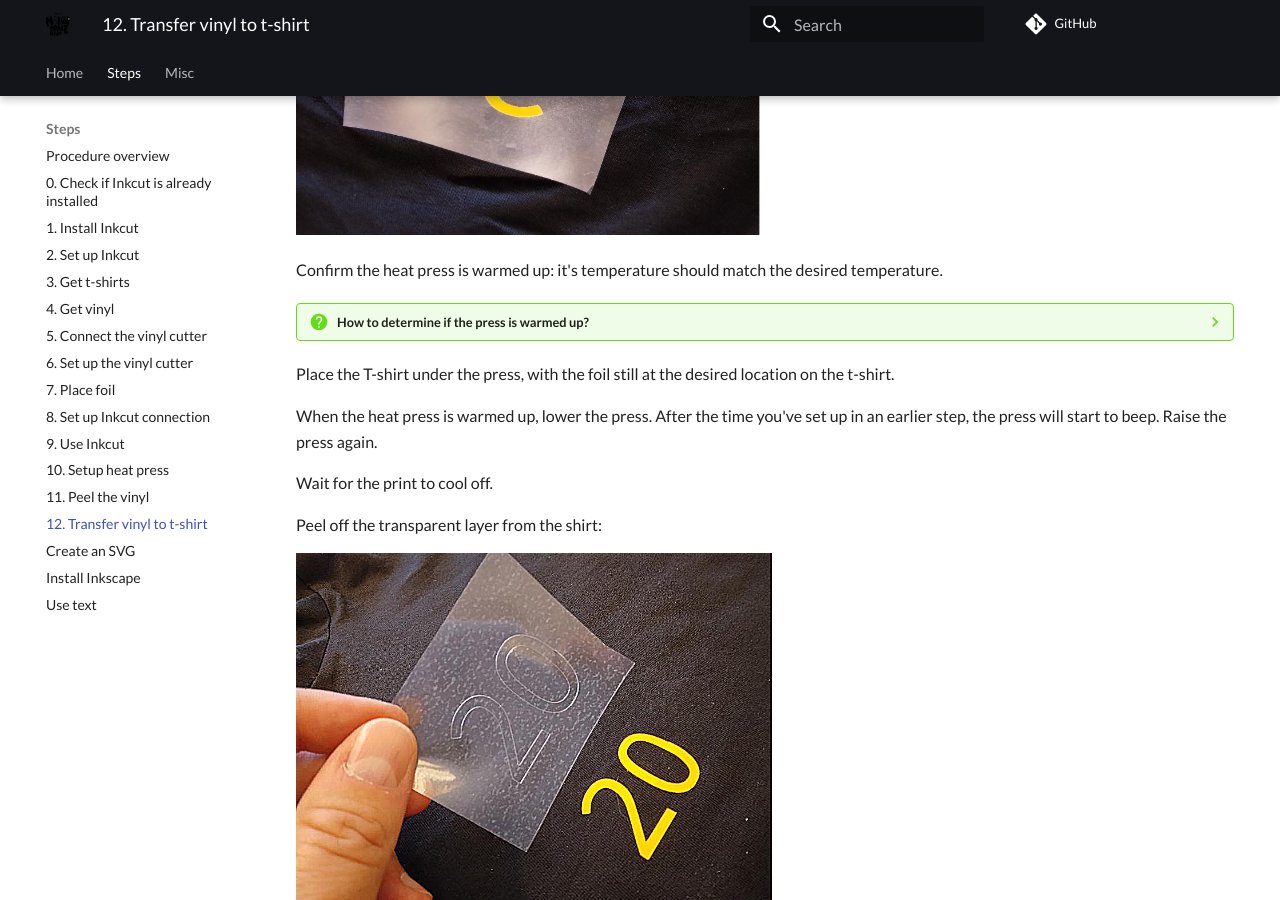
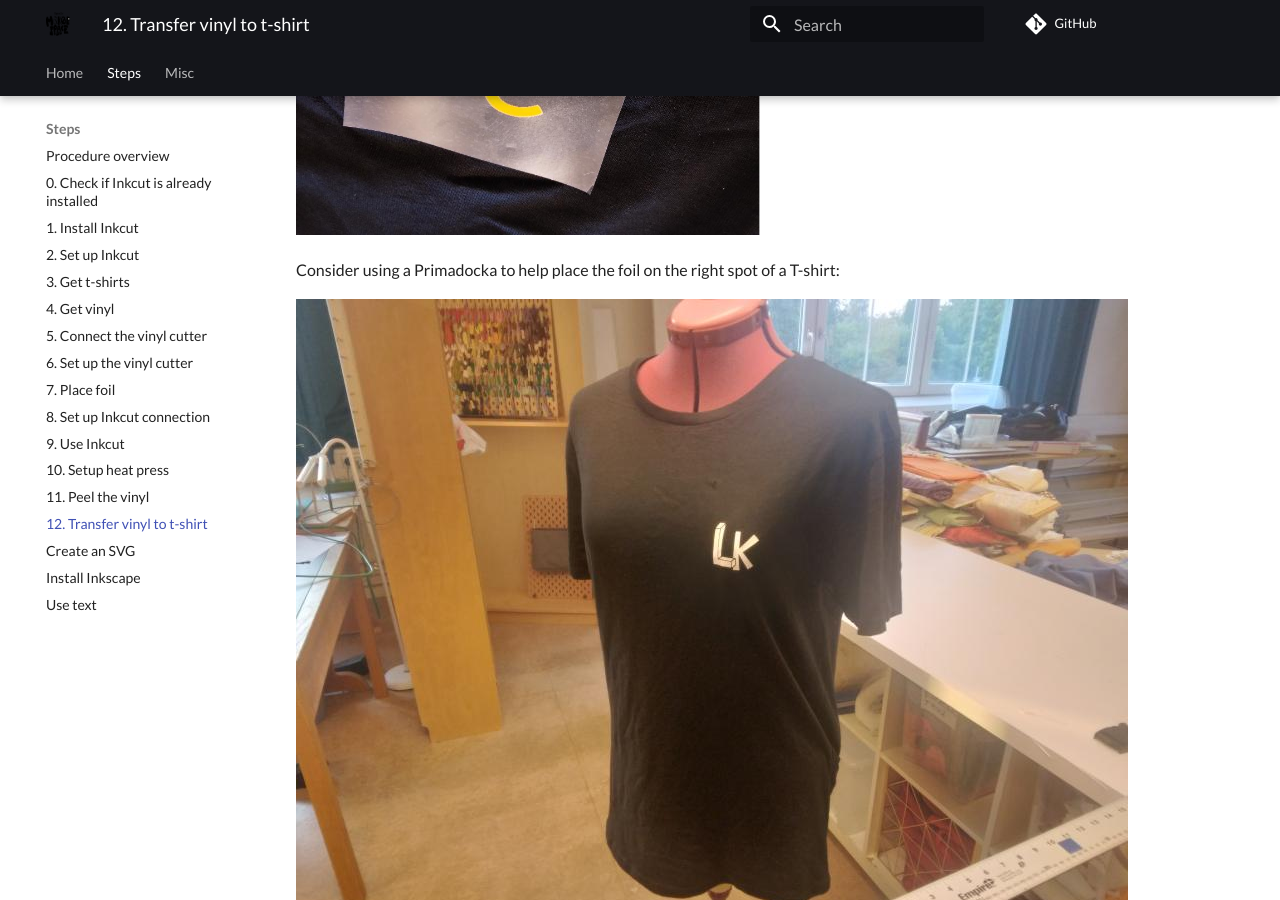
Before and after one commit to uppsala-makerspace/vevor_vinyl_cutter_to_t_shirt_manual, an MkDocs documentation site: the page built from docs/steps/12_transfer_vinyl_to_t_shirt.md, in a window 1280 px wide and 900 px high, scrolled down 423 px. Built offline with MkDocs 1.6.1 and Material for MkDocs 9.7.7, drawn with Linux system fonts in a browser that asks for light colours; comment, search, counter and statistics services are not loaded.

Commit message:
Use a Primadocka

```diff
--- a/docs/steps/12_transfer_vinyl_to_t_shirt.md
+++ b/docs/steps/12_transfer_vinyl_to_t_shirt.md
@@ -11,6 +11,11 @@ Put the remainder of the foil on the T-shirt,
 with the colorful side up:
 
 ![Vinyl to be transferred to T-shirt](before_press.png)
+
+Consider using a Primadocka to help place the foil on the
+right spot of a T-shirt:
+
+![A Primadocka](primadocka.jpg)
 
 Confirm the heat press is warmed up: it's temperature
 should match the desired temperature.
```
Also changed, not shown: docs/steps/primadocka.jpg (added).
